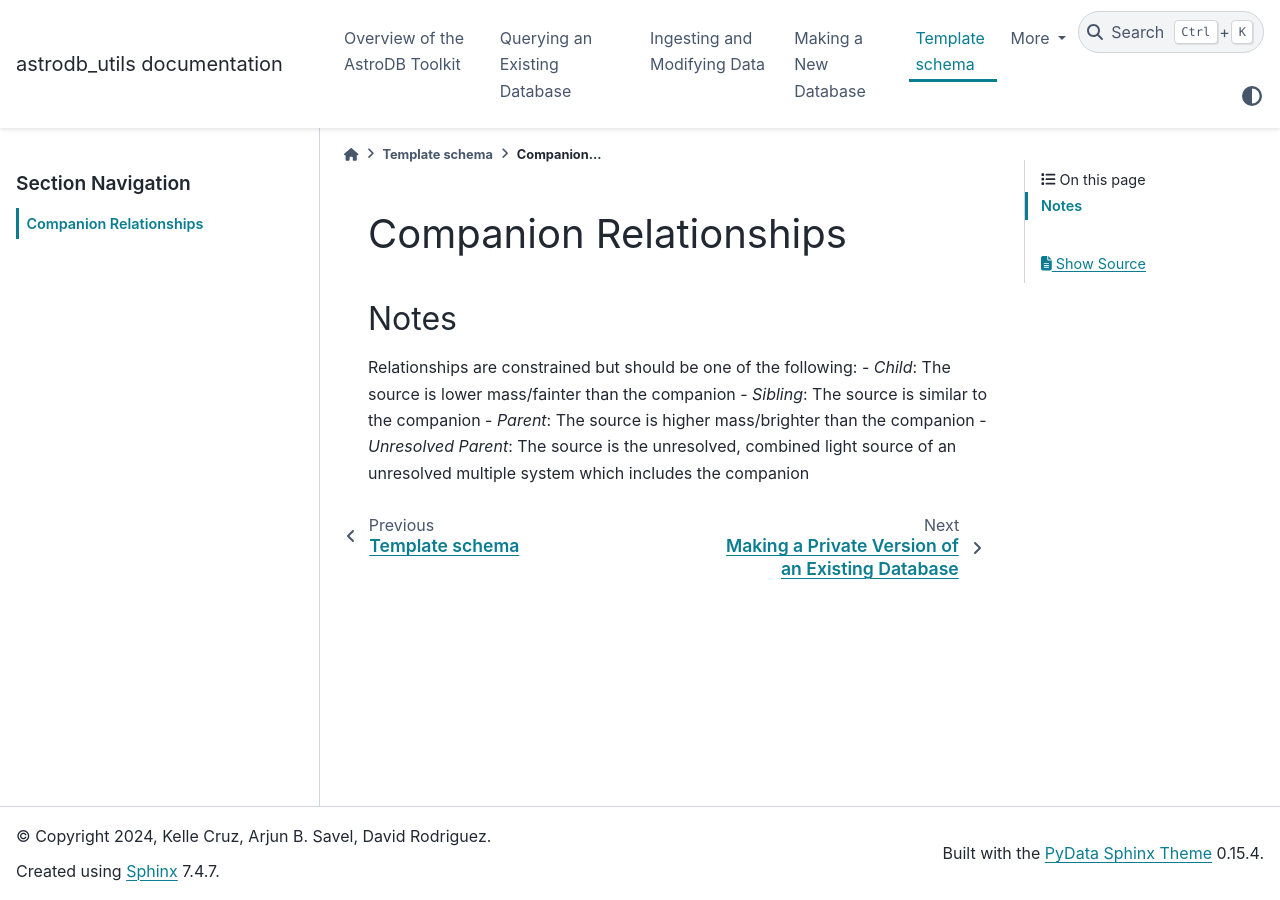
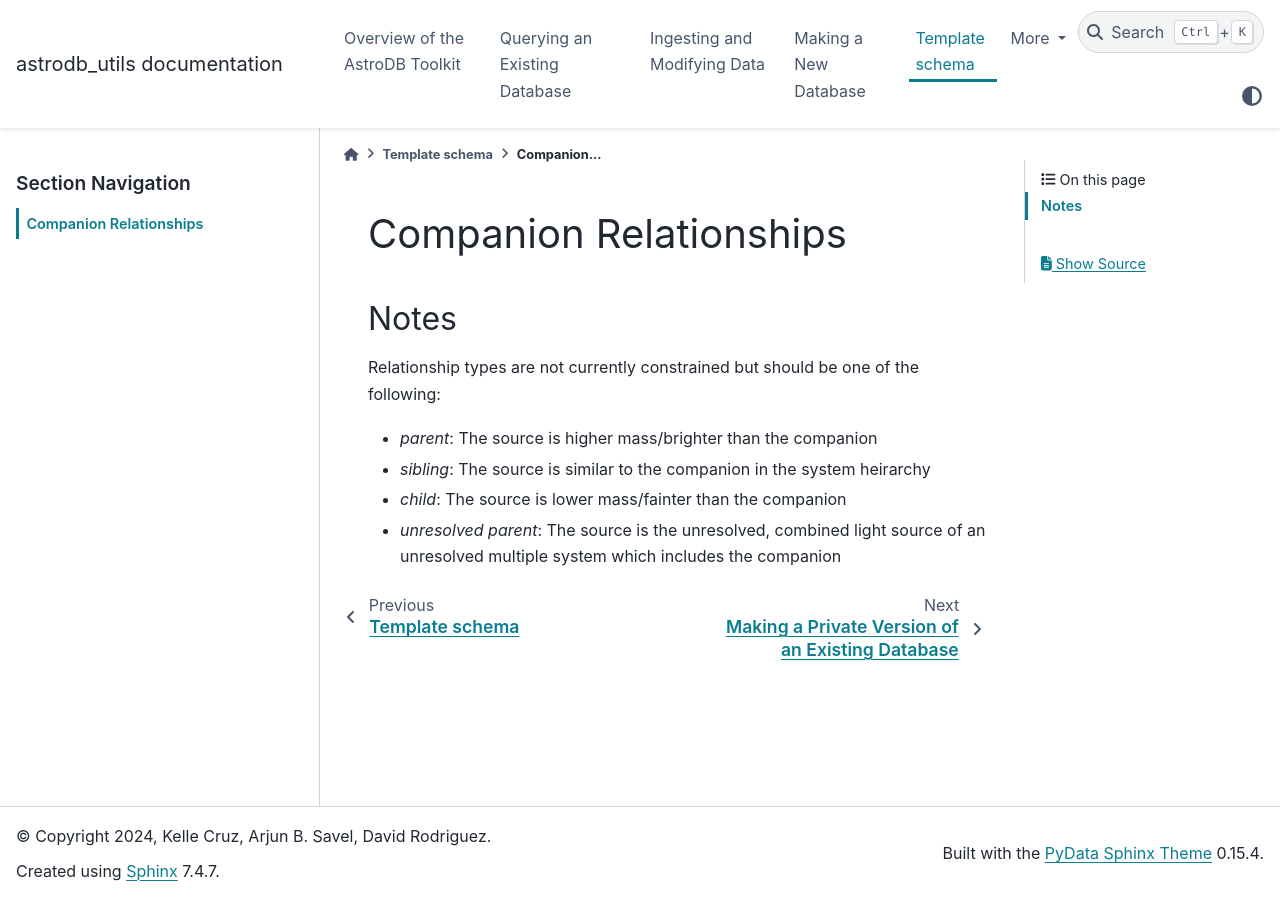
Before and after one commit to astrodbtoolkit/astrodb_utils, a Sphinx documentation site: the page built from docs/pages/template_schema/companion_relationships.rst, in a window 1280 px wide. Built offline with Sphinx 7.4.7 and the PyData theme 0.15.4, drawn with Linux system fonts in a browser that asks for light colours; the version number could not be read and is left out.

Commit message:
formatting

```diff
--- a/docs/pages/template_schema/companion_relationships.rst
+++ b/docs/pages/template_schema/companion_relationships.rst
@@ -6,8 +6,9 @@ Companion Relationships
 
 Notes
 -----
-Relationships are constrained but should be one of the following:
-- *Child*: The source is lower mass/fainter than the companion
-- *Sibling*: The source is similar to the companion
-- *Parent*: The source is higher mass/brighter than the companion
-- *Unresolved Parent*: The source is the unresolved, combined light source of an unresolved multiple system which includes the companion
+Relationship types are not currently constrained but should be one of the following:
+
+* *parent*: The source is higher mass/brighter than the companion
+* *sibling*: The source is similar to the companion in the system heirarchy
+* *child*: The source is lower mass/fainter than the companion
+* *unresolved parent*: The source is the unresolved, combined light source of an unresolved multiple system which includes the companion
```
